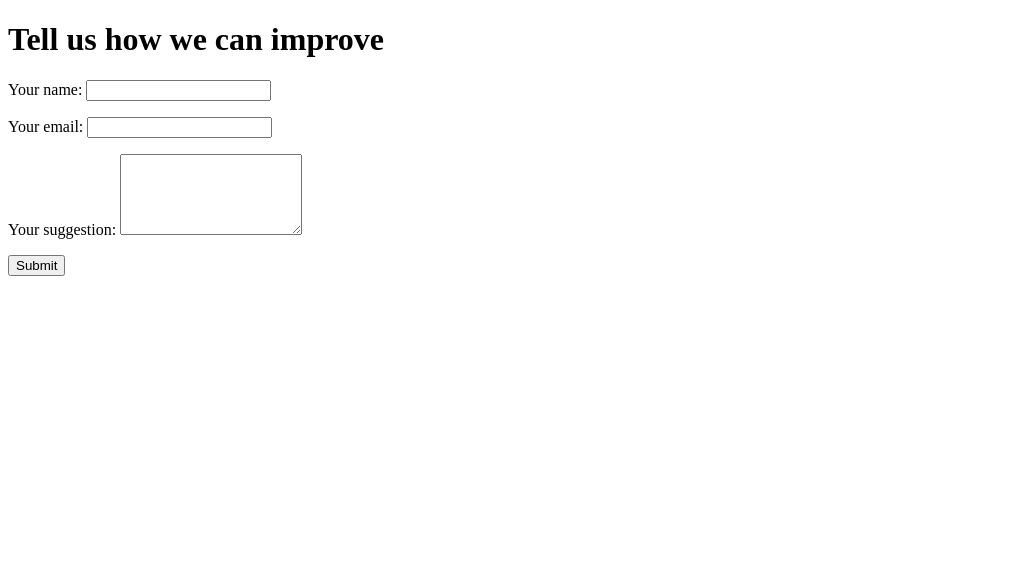
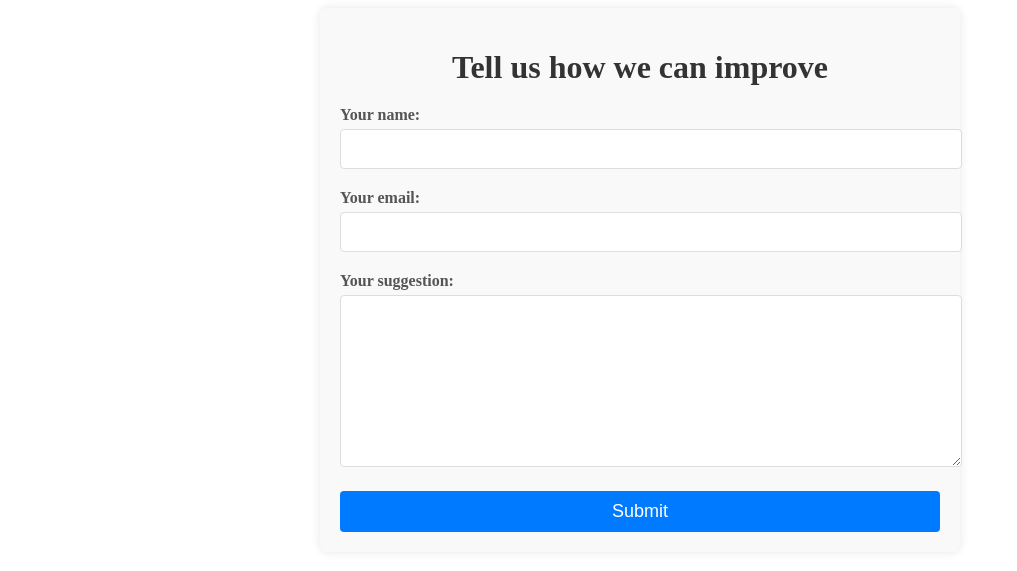
Before and after one commit to Okemwag/Microservice, a Django app: page /suggestion in a window 1280 px wide. Shown: the top 571 px of the page, without its empty margins (0-1017 px from the left). Run offline with Django 5.2, Linux system fonts and the light colour scheme; parts of the project's set-up code (start-up, migrations or seed data) failed here and were passed over.

Commit message:
chore: Update suggestion form styling and layout

```diff
--- a/suggestions/templates/suggestions/suggestion.html
+++ b/suggestions/templates/suggestions/suggestion.html
@@ -1,9 +1,92 @@
 {% extends 'suggestions/base.html' %}
 {% block content %}
-<h1> Tell us how we can improve </h1>
-<form method="POST">
-    {% csrf_token %}
-    {{ form.as_p }}
-    <button type="submit">Submit</button>
-</form>
+<div class="suggestion-form-container">
+    <h1 class="suggestion-title">Tell us how we can improve</h1>
+    <form method="POST" class="suggestion-form">
+        {% csrf_token %}
+        {% for field in form %}
+        <div class="form-group">
+            {{ field.label_tag }}
+            {{ field }}
+            {% if field.help_text %}
+            <small class="form-text text-muted">{{ field.help_text }}</small>
+            {% endif %}
+            {% for error in field.errors %}
+            <p class="form-error">{{ error }}</p>
+            {% endfor %}
+        </div>
+        {% endfor %}
+        <button type="submit" class="submit-button">Submit</button>
+    </form>
+</div>
+
+<style>
+    .suggestion-form-container {
+        max-width: 600px;
+        margin: 0 auto;
+        padding: 20px;
+        background-color: #f9f9f9;
+        border-radius: 8px;
+        box-shadow: 0 0 10px rgba(0, 0, 0, 0.1);
+    }
+
+    .suggestion-title {
+        color: #333;
+        text-align: center;
+        margin-bottom: 20px;
+    }
+
+    .suggestion-form .form-group {
+        margin-bottom: 20px;
+    }
+
+    .suggestion-form label {
+        display: block;
+        margin-bottom: 5px;
+        font-weight: bold;
+        color: #555;
+    }
+
+    .suggestion-form input[type="text"],
+    .suggestion-form input[type="email"],
+    .suggestion-form textarea {
+        width: 100%;
+        padding: 10px;
+        border: 1px solid #ddd;
+        border-radius: 4px;
+        font-size: 16px;
+    }
+
+    .suggestion-form textarea {
+        height: 150px;
+    }
+
+    .form-text {
+        font-size: 14px;
+        color: #777;
+    }
+
+    .form-error {
+        color: #dc3545;
+        font-size: 14px;
+        margin-top: 5px;
+    }
+
+    .submit-button {
+        display: block;
+        width: 100%;
+        padding: 10px;
+        background-color: #007bff;
+        color: white;
+        border: none;
+        border-radius: 4px;
+        font-size: 18px;
+        cursor: pointer;
+        transition: background-color 0.3s ease;
+    }
+
+    .submit-button:hover {
+        background-color: #0056b3;
+    }
+</style>
 {% endblock content %}
```
Also changed, not shown: README.md (added).
